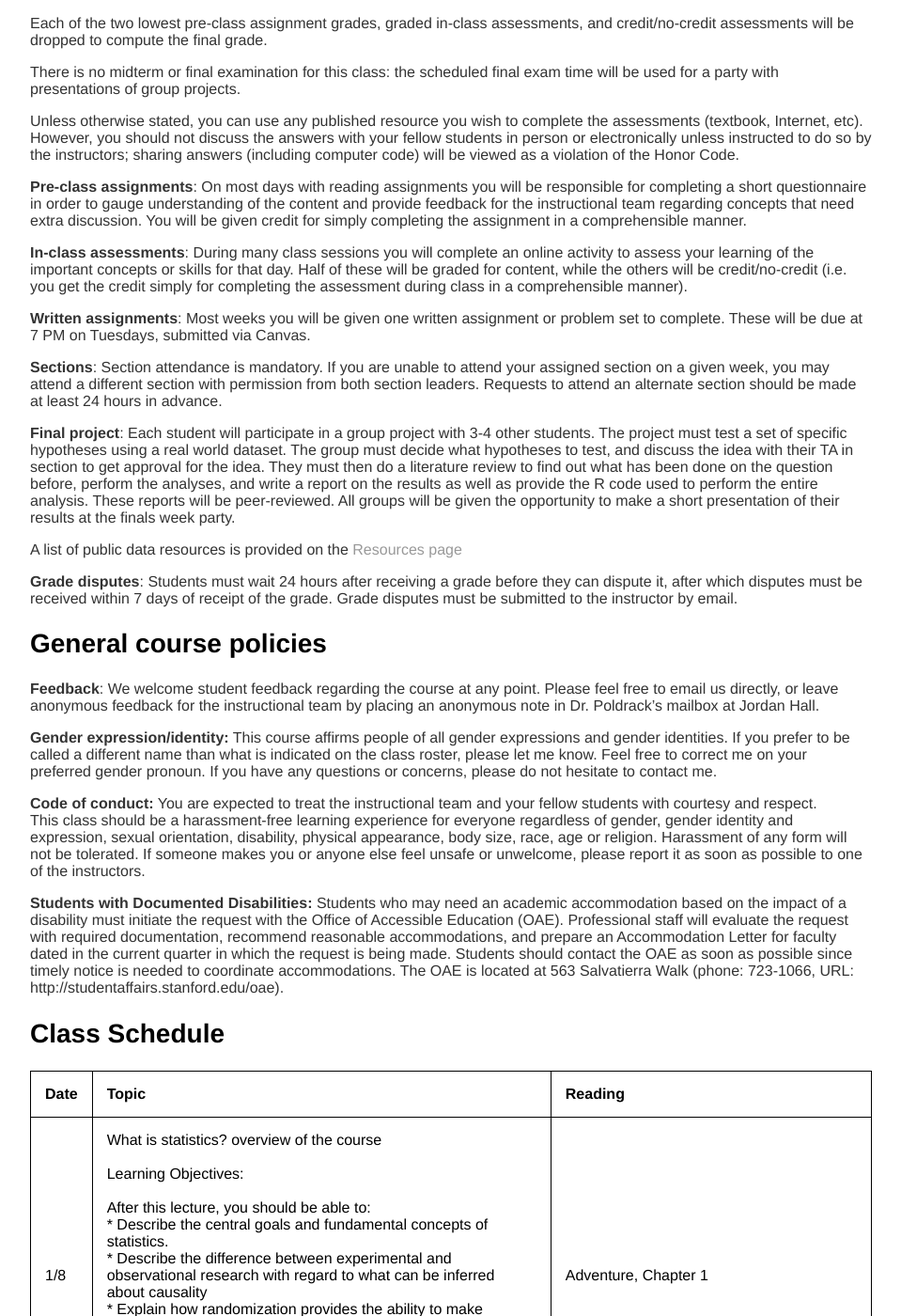
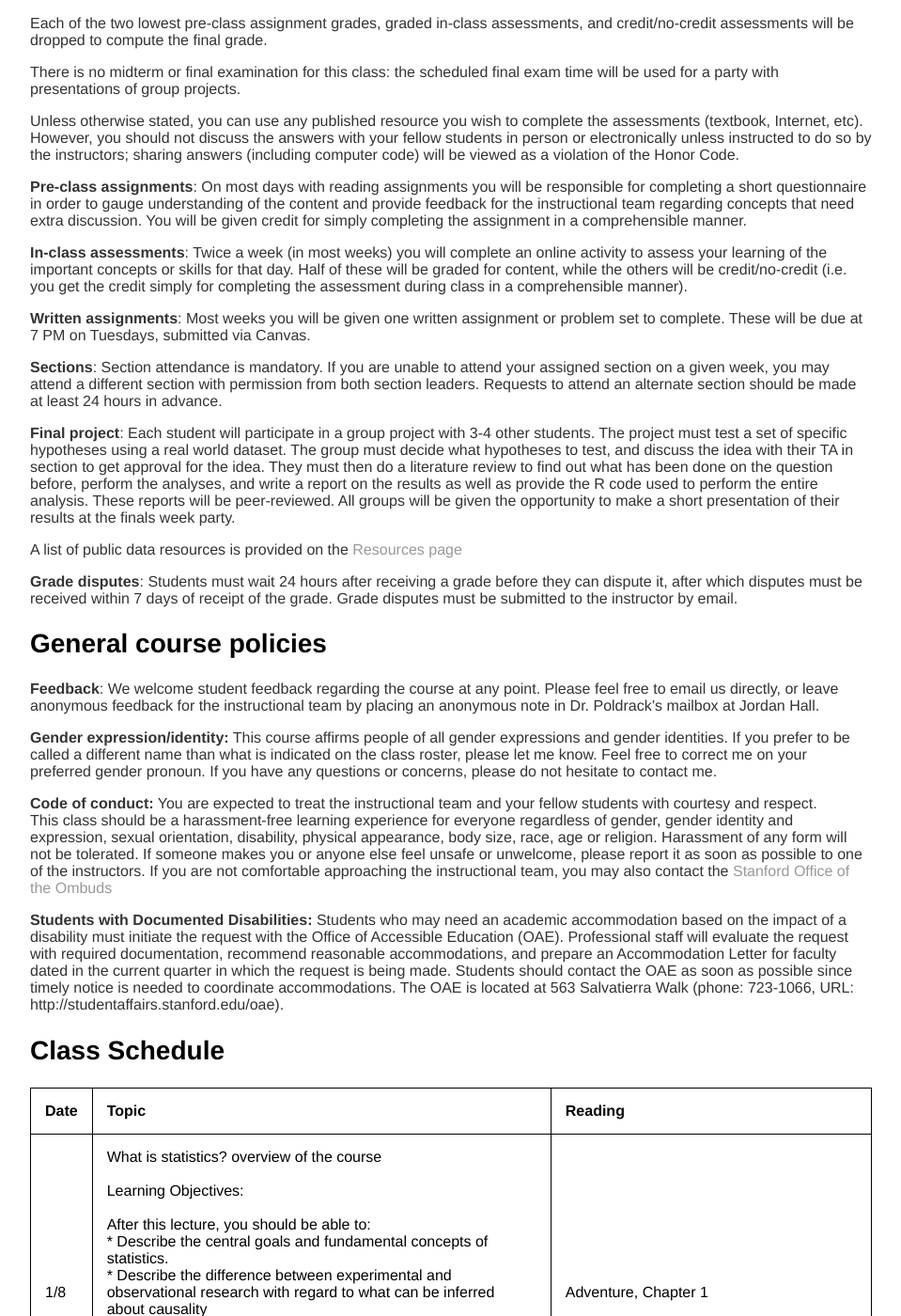
Before and after one commit to stats60/stats60.github.io, a Jekyll site: the page built from full_syllabus/index.md, in a window 1280 px wide and 1400 px high, scrolled down 1533 px. Shown: the whole window at 94% size, without its empty margins (160-1119 px from the left). Built offline with Jekyll 4.4.1, drawn with Linux system fonts in a browser that asks for light colours; our own code applies the rules of GitHub Pages for plain Markdown files; some of the changed text lies outside the part shown.

Commit message:
autoupdate

```diff
--- a/full_syllabus/index.md
+++ b/full_syllabus/index.md
@@ -57,7 +57,7 @@
 
 **Pre-class assignments**:  On most days with reading assignments you will be responsible for completing a short questionnaire in order to gauge understanding of the content and provide feedback for the instructional team regarding concepts that need extra discussion.  You will be given credit for simply completing the assignment in a comprehensible manner.
 
-**In-class assessments**:  During many class sessions you will complete an online activity to assess your learning of the important concepts or skills for that day.  Half of these will be graded for content, while the others will be credit/no-credit (i.e. you get the credit simply for completing the assessment during class in a comprehensible manner).
+**In-class assessments**:  Twice a week (in most weeks) you will complete an online activity to assess your learning of the important concepts or skills for that day.  Half of these will be graded for content, while the others will be credit/no-credit (i.e. you get the credit simply for completing the assessment during class in a comprehensible manner).
 
 **Written assignments**: Most weeks you will be given one written assignment or problem set to complete.  These will be due at 7 PM on Tuesdays, submitted via Canvas.
 
@@ -79,7 +79,7 @@
 **Code of conduct:**
 You are expected to treat the instructional team and your fellow students with courtesy and respect.
 This class should be a harassment-free learning experience for everyone regardless of gender, gender identity and expression, sexual orientation, disability, physical appearance, body size, race, age or religion. Harassment of any form will not be tolerated.
-If someone makes you or anyone else feel unsafe or unwelcome, please report it as soon as possible to one of the instructors.
+If someone makes you or anyone else feel unsafe or unwelcome, please report it as soon as possible to one of the instructors. If you are not comfortable approaching the instructional team, you may also contact the [Stanford Office of the Ombuds](https://ombuds.stanford.edu/)
 
 **Students with Documented Disabilities:**
 Students who may need an academic accommodation based on the impact of a disability must initiate the request with the Office of Accessible Education (OAE).  Professional staff will evaluate the request with required documentation, recommend reasonable accommodations, and prepare an Accommodation Letter for faculty dated in the current quarter in which the request is being made. Students should contact the OAE as soon as possible since timely notice is needed to coordinate accommodations.  The OAE is located at 563 Salvatierra Walk (phone: 723-1066, URL: http://studentaffairs.stanford.edu/oae).
@@ -89,9 +89,9 @@
 | ---|---|---|
 | 1/8|What is statistics? overview of the course<br><br>Learning Objectives:<br><br>After this lecture, you should be able to:<br>* Describe the central goals and fundamental concepts of statistics.<br>* Describe the difference between experimental and observational research with regard to what can be inferred about causality<br>* Explain how randomization provides the ability to make inferences about causation.<br><br>Links:<br><br>* <br><br>|Adventure, Chapter 1|
 | 1/10|Working with data <br><br>Learning Objectives:<br><br>After this lecture, you should be able to:<br>* Distinguish between different types of variables (quantitative/qualitative, discrete/continuous, scales of measurement)<br>* Describe the concept of measurement error<br>* Distinguish between the concepts of reliability and validity and apply each concept to a particular dataset<br><br>Links:<br><br>* <br><br>|Adventure, Chapter 2|
-| 1/12|R Lab: Basics<br><br>Learning Objectives:<br><br>After this lecture, you should be able to:<br>* Describe the difference between a variable and a function<br>* Create a vector, matrix, or data frame and access its elements<br>* Load a data file into a data frame and plots its contents<br><br>Links:<br><br>* For additional practice with R, check out the free courses provided by [Datacamp](http://www.datacamp.com).  In particular, their [Introduction to R](https://www.datacamp.com/courses/free-introduction-to-r) provides a nice basic overview of working in R.<br><br>|Install RStudio<br>Complete chapters 1-4 of the CodeSchool TryR tutorial (http://tryr.codeschool.com/)|
+| 1/12|R Lab: Basics<br><br>Learning Objectives:<br><br>After this lecture, you should be able to:<br>* Interact with an RMarkdown notebook in RStudio<br>* Describe the difference between a variable and a function<br>* Create a vector, matrix, or data frame and access its elements<br>* Load a data file into a data frame and plots its contents<br><br>Links:<br><br>* For additional practice with R, check out the free courses provided by [Datacamp](http://www.datacamp.com).  In particular, their [Introduction to R](https://www.datacamp.com/courses/free-introduction-to-r) provides a nice basic overview of working in R.<br><br>|Install RStudio<br>Complete chapters 1-4 of the CodeSchool TryR tutorial (http://tryr.codeschool.com/)|
 | **1/15**|**no class, MLK day**|****|
-| 1/17|Summarizing data<br><br>Learning Objectives:<br><br>After this lecture, you should be able to:<br>* Compute absolute, relative, and cumulative frequency distributions for a given dataset<br>* Generate a graphical representation of frequency distributions<br><br>Links:<br><br>* <br><br>|Adventure, Chapter 3|
+| 1/17|Summarizing data<br><br>Learning Objectives:<br><br>After this lecture, you should be able to:<br>* Compute absolute, relative, and cumulative frequency distributions for a given dataset<br>* Generate a graphical representation of frequency distributions<br>* Describe the difference between a normal and a long-tailed distribution, and describe the situations that give rise to each<br><br>Links:<br><br>* [Social network data](https://snap.stanford.edu/data/egonets-Facebook.html)]<br><br>|Adventure, Chapter 3|
 | 1/19|Fitting models (central tendency)<br><br>Learning Objectives:<br><br>After this lecture, you should be able to:<br>* Describe the basic equation for statistical models (outcome=model + error)<br>* Describe different measures of central tendency and dispersion, how they are computed, and how to determine which is most appropriate in any given circumstance.<br><br>Links:<br><br>* <br><br>|Adventure, Chapter 4|
 | 1/22|Visualizing data<br><br>Learning Objectives:<br><br>After this lecture, you should be able to:<br>* Describe the principles that distinguish between good and bad graphs, and use them to identify good versus bad graphs.<br><br>Links:<br><br>* <br><br>|Adventure, Chapter 5|
 | 1/24|Z-scores<br><br>Learning Objectives:<br><br>After this lecture, you should be able to:<br>* Describe the concept of a Z-score<br><br>Links:<br><br>* <br><br>|Adventure, Chapter 6|
```
Also changed, not shown: other parts of full_syllabus/index.md (+1 -1 lines), objectives/index.md (+2 -0 lines), syllabus/index.md (+2 -2 lines).
